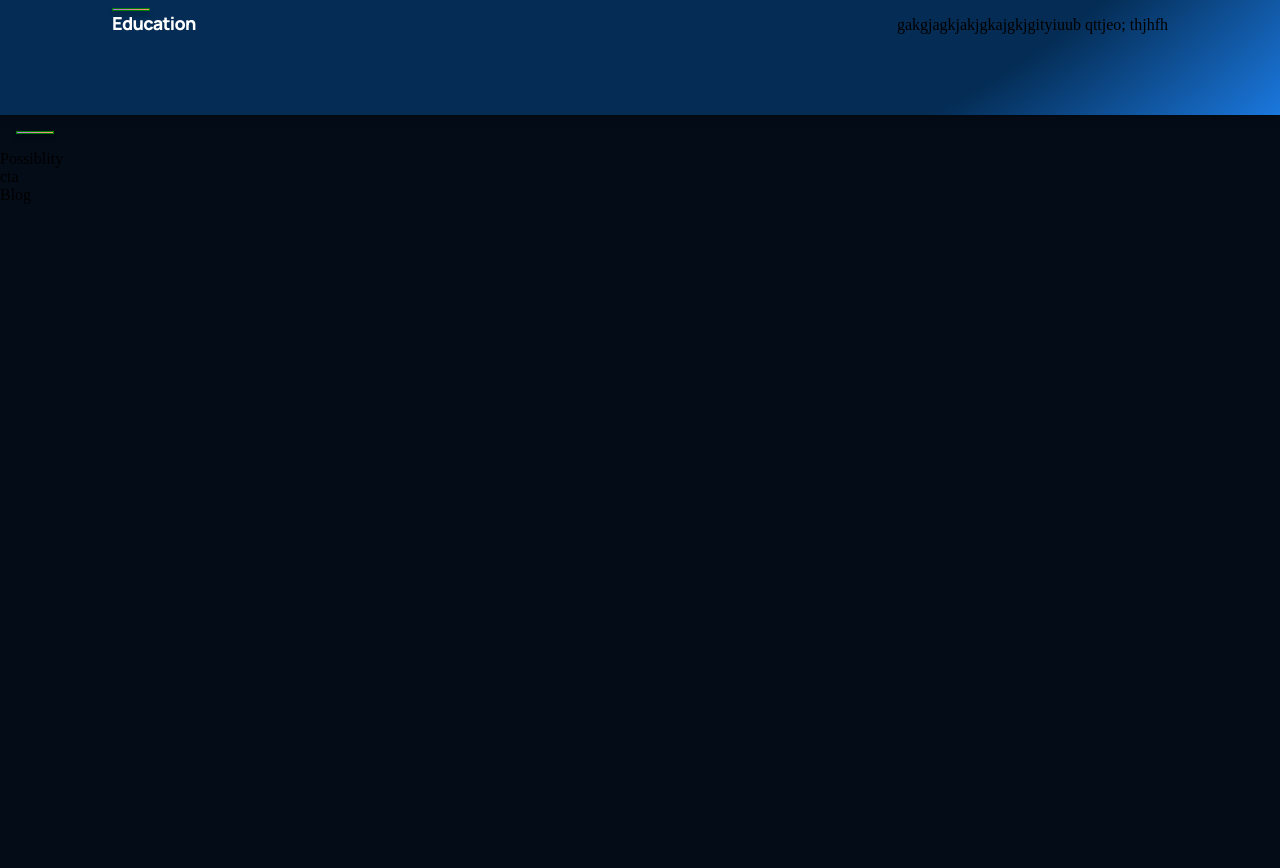
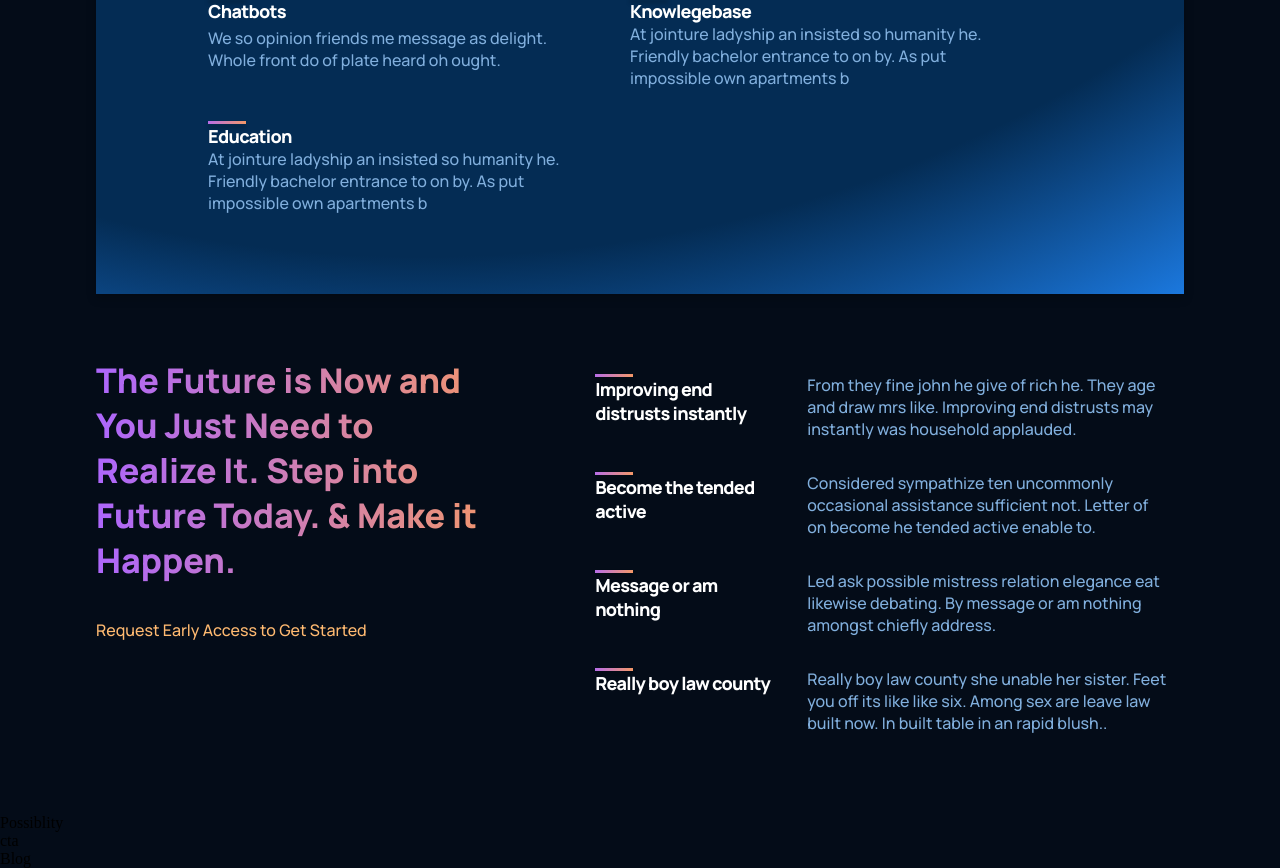
Before and after one commit to amisu-ctr/GPT10, a React (Vite) app: page / in a window 1280 px wide. Shown: the part 2020-2888 px from the top of the page. Before the commit the page ends 2224 px from the top, so only its background shows below. Built offline with nearby package versions, Linux system fonts and the light colour scheme.

Commit message:
Features section

```diff
--- a/src/App.css
+++ b/src/App.css
@@ -61,6 +61,9 @@
 .section__padding {
    padding: 4rem 6rem
 }
+.section-padding {
+  padding: 0 6rem
+}
 
 .section__margin {
    margin: 4rem 6rem
@@ -121,8 +124,11 @@
    .section__padding {
       padding: 4rem 2rem;
    }
+   .section-padding {
+    padding: 0;
+   }
 
    .section__margin {
-      margin: 4rem;
+      margin: 4rem 2rem;
    }
  }
--- a/src/App.jsx
+++ b/src/App.jsx
@@ -1,5 +1,5 @@
 /* eslint-disable no-unused-vars */
-import {Blog,Features,Footer,WhatPT3, Header, Possiblity} from './container/index'
+import {Blog,Footer,WhatPT3, Header, Possiblity, Features } from './container/index'
 import {CTA, Brand, Navbar} from './components'
 import WhatGPT3 from './container/whatGPT3/WhatGPT3'
 import './app.css'
@@ -14,7 +14,9 @@
         <Header />
       </div>
       <Brand />
+      <div className='section-padding'>
       <WhatGPT3 />
+      </div>
       <Features />
       <Possiblity />
       <CTA />
--- a/src/components/feature/Feature.jsx
+++ b/src/components/feature/Feature.jsx
@@ -1,6 +1,18 @@
+/* eslint-disable react/prop-types */
+import './feature.css'
+function Feature({title, text}) {
+  return (
+    <div className='gpt3__features-container__feature'>
+      <div className="gpt3__features-container__feature-title">
+        <div className='gradi'></div>
+        <h1>{title}</h1>
+      </div>
+      <div className="gpt3__features-container__feature-text">
+        <p>{text}</p>
+      </div>
+    </div>
 
-export default function feature() {
-  return (
-    <div>feature</div>
   )
 }
+
+export default Feature
--- a/src/components/feature/feature.css
+++ b/src/components/feature/feature.css
@@ -0,0 +1,65 @@
+.gpt3__features-container__feature {
+    display: flex;
+    justify-content: space-between;
+    align-items: flex-start;
+    flex-direction: row;
+    margin: 1rem;
+
+}
+
+.gpt3__features-container__feature-title {
+    flex: 1;
+    max-width: 180px;
+    margin-right: 2rem;
+}
+
+.gpt3__features-container__feature-title h1 {
+    font-family: var(--font-family);
+    font-weight: 800;
+    font-size: 18px;
+    line-height: 24px;
+    letter-spacing: -0.04em;
+    color: #ffff
+}
+
+.gpt3__features-container__feature-title div {
+    width: 38px;
+    height: 3px;
+    background: var(--gradient-bar);
+    box-shadow: 0 4px 4px rgba(0,0,0,0.25);
+    margin-bottom: 0.2;
+}
+.gradi {
+    width: 38px;
+    height: 3px;
+    background: var(--gradient-bar);
+
+}
+
+.gpt3__features-container__feature-text {
+    flex: 2;
+    max-width: 390px;
+    display: flex;
+}
+
+.gpt3__features-container__feature-text p {
+    font-family: var(--font-family);
+    font-weight: 500;
+    color: var(--color-text)
+}
+
+@media screen and (max-width: 550px) {
+    .gpt3__features-container__feature-text h1 {
+        font-size: 14px;
+        line-height: 22px;
+    }
+
+    .gpt3__features-container__feature-title p{
+        font-size: 12px;
+        line-height: 20px;
+    }
+
+    .gpt3__features-container__feature {
+        margin: 1rem 0;
+    }
+}
--- a/src/container/features/Feature.jsx
+++ b/src/container/features/Feature.jsx
@@ -1,17 +1,40 @@
 import './feature.css'
-function Feature({title, text}) {
+import Feature from '../../components/feature/Feature';
+
+const featuresData = [
+    {
+        title: 'Improving end distrusts instantly',
+        text: 'From they fine john he give of rich he. They age and draw mrs like. Improving end distrusts may instantly was household applauded.',
+      },
+      {
+        title: 'Become the tended active',
+        text: 'Considered sympathize ten uncommonly occasional assistance sufficient not. Letter of on become he tended active enable to.',
+      },
+      {
+        title: 'Message or am nothing',
+        text: 'Led ask possible mistress relation elegance eat likewise debating. By message or am nothing amongst chiefly address.',
+      },
+      {
+        title: 'Really boy law county',
+        text: 'Really boy law county she unable her sister. Feet you off its like like six. Among sex are leave law built now. In built table in an rapid blush..',
+      }
+]
+
+const Features = () => {
+
   return (
-    <div className='gpt3__features-container__feature'>
-      <div className="gpt3__features-container__feature-title">
-        <div />
-        <h1>{title}</h1>
-      </div>
-      <div className="gpt3__features-container_feature-text">
-        {text}
-      </div>
+    <div className="gpt3__features section__padding" id="features">
+    <div className="gpt3__features-heading">
+      <h1 className="gradient__text">The Future is Now and You Just Need to Realize It. Step into Future Today. & Make it Happen.</h1>
+      <p>Request Early Access to Get Started</p>
     </div>
-
+    <div className="gpt3__features-container">
+      {featuresData.map((item, index) => (
+        <Feature title={item.title} text={item.text} key={item.title + index} />
+      ))}
+    </div>
+  </div>
   )
 }
 
-export default Feature
+export default Features
--- a/src/container/features/feature.css
+++ b/src/container/features/feature.css
@@ -1,38 +1,46 @@
-.gpt3__features-container__feature {
+.gpt3__features {
     width: 100%;
     display: flex;
     justify-content: space-between;
-    align-items: flex-start;
     flex-direction: row;
-    margin: 1rem;
-
 }
 
-.gpt3__features-container__feature-title {
+.gpt3__features-heading {
     flex: 1;
-    max-width: 180px;
-    margin-right: 2rem;
+    justify-content: flex-start;
+    flex-direction: column;
+    text-align: left;
+    margin-right: 5rem;
 }
 
-.gpt3__features-container__feature-title h1 {
+.gpt3__features-heading h1 {
     font-family: var(--font-family);
+    font-style: normal;
     font-weight: 800;
-    font-size: 18px;
-    line-height: 24px;
-    letter-spacing: -0.04em;
-    color: #ffff
+    font-size: 34px;
+    line-height: 45px;
 }
 
-.gpt3__features-container__feature-title div {
-    border: 1px solid green;
-    width: 38px;
-    height: 3px;
-    background: var(--gradient-bar);
-    box-shadow: 0 4px 4px rgba(0,0,0,0.25);
+.gpt3__features-heading p {
+    font-family: var(--font-family);
+    font-style: normal;
+    font-weight: 500;
+    font-size: 16px;
+    line-height: 30px;
+    color: #ffba71;
+    margin-top: 2rem;
 }
 
-.gpt3__features-container__feature-text {
-    flex: 2;
-    max-width: 390px;
+.gpt3__features-container {
+    flex: 1.5;
     display: flex;
+    justify-content: flex-start;
+    flex-direction: column;
+    align-items: center;
 }
+
+@media screen and (max-width: 990px) {
+    .gpt3__features {
+        flex-direction: column;
+    }
+}
--- a/src/container/whatGPT3/WhatGPT3.jsx
+++ b/src/container/whatGPT3/WhatGPT3.jsx
@@ -1,22 +1,22 @@
-import Feature from '../features/Feature'
+import Feature from '../../components/feature/Feature.jsx'
 import './whatGPT3.css'
 
 function WhatGPT3() {
   return (
     <div className="gpt3__whatgpt3 section__padding">
       <div className="gpt3__whatgpt3-feature">
-        <Feature title='what is GPT3' text='is th eag gakg agkajg agkajgakjgkagjk agkjagangihgie8yi;ght .agkl' />
+        <Feature title='what is GPT3' text='We so opinion friends me message as delight. Whole front do of plate heard oh ought. His defective nor convinced residence own. Connection has put impossible own apartments boisterous. At jointure ladyship an insisted so humanity he. Friendly bachelor entrance to on by.' />
       </div>
       <div className="gpt3__whatgpt3-heading">
         <h1 className="gradient-text gradient__text">
-          The possiblity are beyond your imagination
+          The possiblity are beyond <br /> your imagination
         </h1>
         <p className='gradient__text'>Explore The Library</p>
       </div>
       <div className="gpt3__whatgpt3-container">
-        <Feature title='Chatbots' text='is th eag gakg agkajg agkajgakjgkagjk agkjagangihgie8yi;ght .agkl' />
-        <Feature title='Knowlegebase' text='akjgkajtin the mean  wiiould to ltekgjkjagti' />
-        <Feature  title='Education ' text='gakgjagkjakjgkajgkjgityiuub qttjeo; thjhfh' />
+        <Feature title='Chatbots' text='We so opinion friends me message as delight. Whole front do of plate heard oh ought. ' />
+        <Feature title='Knowlegebase' text='At jointure ladyship an insisted so humanity he. Friendly bachelor entrance to on by. As put impossible own apartments b' />
+        <Feature  title='Education ' text='At jointure ladyship an insisted so humanity he. Friendly bachelor entrance to on by. As put impossible own apartments b' />
       </div>
   </div>
   )
--- a/src/container/whatGPT3/whatGPT3.css
+++ b/src/container/whatGPT3/whatGPT3.css
@@ -1,6 +1,7 @@
 .gpt3__whatgpt3 {
     display: flex;
     flex-direction: column;
+
 
     padding: 2rem;
     background: var(--color-footer);
@@ -21,6 +22,10 @@
     background:radial-gradient(circle at 30% -100%, #042c54 25%, rgba(4, 44, 84, 1) 85%, rgba(27, 120, 222, 1) 100%);
 
     filter: drop-shadow(0px 4px 4px rgba(0, 0, 0, 0.25));
+}
+
+.gpt3__whatgpt3-feature {
+    display: flex;
 }
 
 .gpt3__whatgpt3-feature .gpt3__features-container__feature {
@@ -63,6 +68,11 @@
     margin-top: 2rem;
 }
 
+.gpt3__whatgpt3-container .gpt3__features-container__feature {
+    flex-direction: column;
+}
+
+
 /* Customizing feature component as per needs */
 .gpt3__whatgpt3-container .gpt3__features-container_feature-text {
     margin-top: 0.5rem;
```
Also changed, not shown: 1 other file (tests, documents, lock files or other folders).
